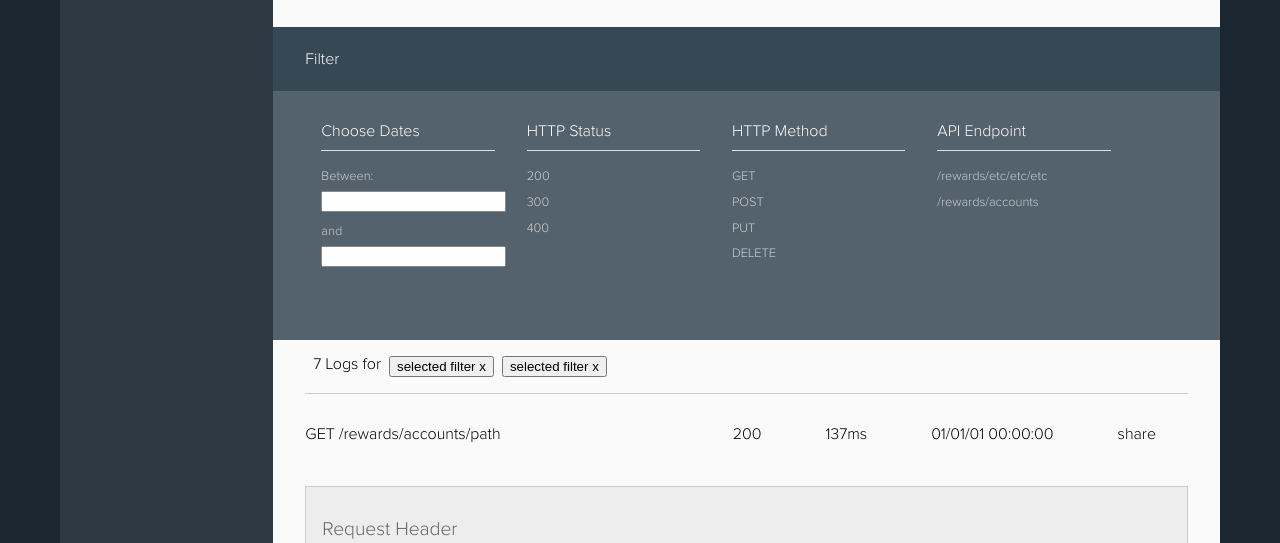
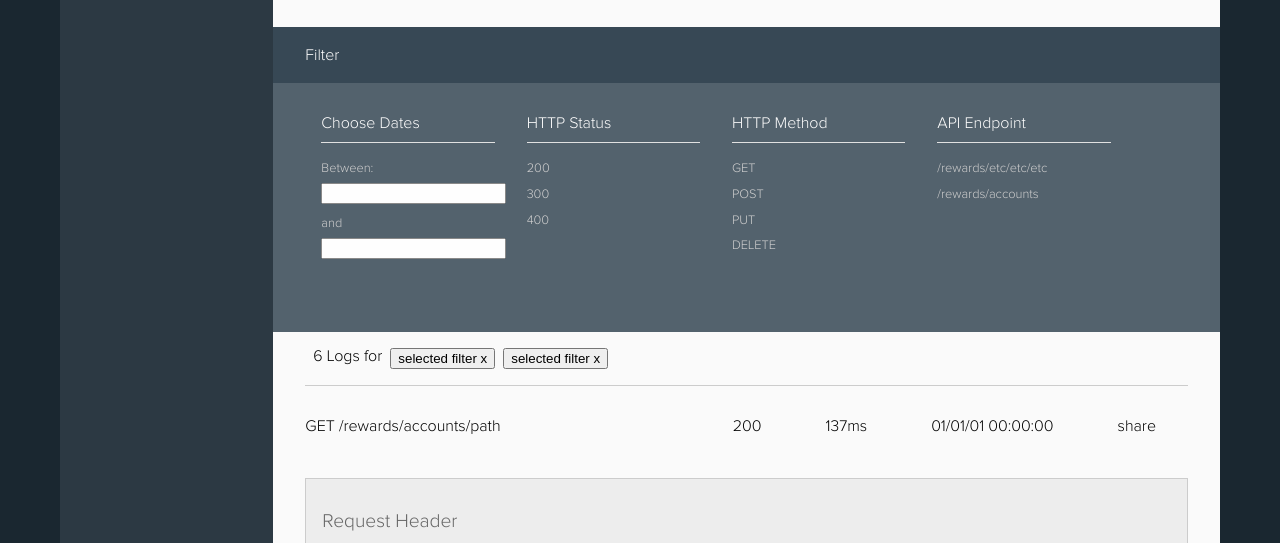
Before and after one commit to jerrywalters/request-response-logs, a plain HTML site: page index.html in a window 1280 px wide. Shown: the part 225-768 px from the top of the page. Drawn offline with nearby package versions, Linux system fonts and the light colour scheme.

Commit message:
changed filter fonts and color

```diff
--- a/index.html
+++ b/index.html
@@ -26,7 +26,7 @@
           </div>
           <div class="logs-filter">
             <div class="filter-header">
-              <p class="filter-header__toggle">Filter</p>
+              <p class="filter__toggle">Filter</p>
             </div>
             <div class="filter-content">
               <div class="filter-section">
@@ -89,7 +89,7 @@
           <div class="logs">
             <div class="guide">
               <div class="guide__nums">
-                7 Logs for
+                6  Logs for
               </div>
               <ul class="active-filters">
                 <li class="active-filters__filter"><button>selected filter x</button></li>
--- a/style.css
+++ b/style.css
@@ -120,11 +120,12 @@ header {
 
 }
 .filter-header {
-	padding: 1.5rem 2rem;
+	padding: 1.25rem 2rem;
 	background-color: #374855;
 }
-.filter-header__toggle {
+.filter__toggle {
 	color: #fff;
+	font-size: 1em;
 }
 .filter-content {
 	padding: 2rem 2rem 4rem 3rem;
```
